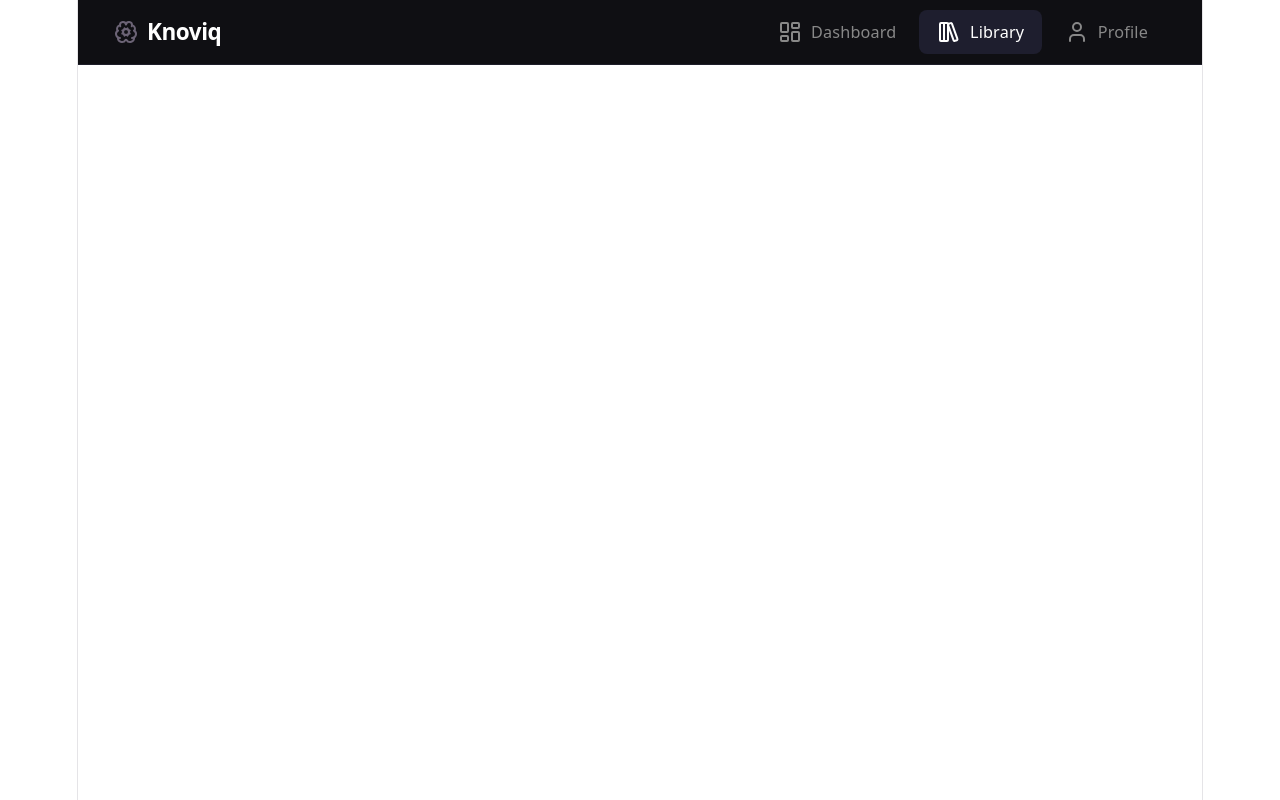
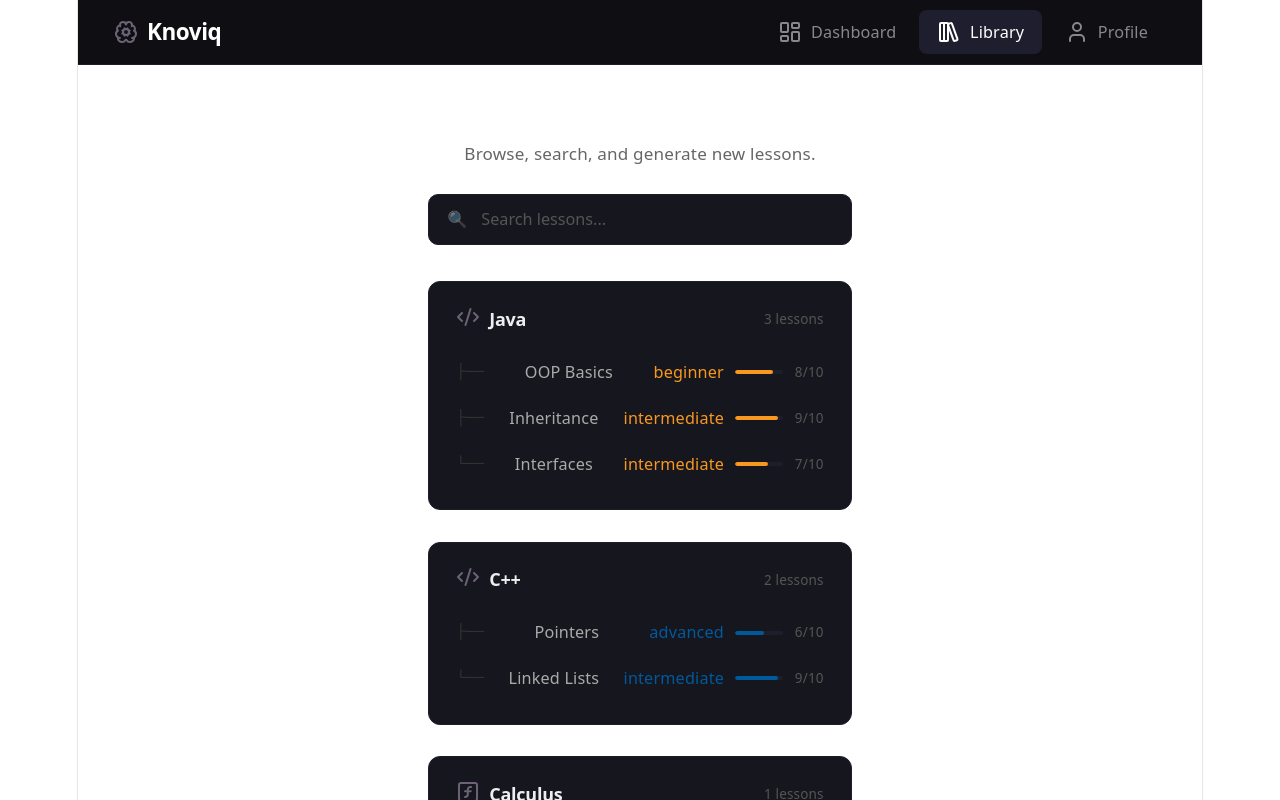
Before and after one commit to JairusCollantes/knoviq, a React (Vite) app: page /library in a window 1280 px wide. Shown: the top 800 px of the page. Built offline with nearby package versions, Linux system fonts and the light colour scheme.

Commit message:
Implement Library page with lesson search functionality and styling

```diff
--- a/src/App.jsx
+++ b/src/App.jsx
@@ -2,7 +2,7 @@ import { BrowserRouter, Routes, Route, Navigate } from 'react-router-dom';
 import Navbar from './components/Navbar';
 import Dashboard from './pages/Dashboard';
 // import Learn from './pages/Learn';
-// import Library from './pages/Library';
+import Library from './pages/Library';
 // import Results from './pages/Results';
 // import Profile from './pages/Profile';
 
@@ -13,9 +13,9 @@ export default function App() {
       <Routes>
         <Route path="/" element={<Navigate to="/dashboard" replace />} />
         <Route path="/dashboard" element={<Dashboard />} />
-        {/* <Route path="/learn/:lessonId" element={<Learn />} />
-        <Route path="/practice" element={<Library />} />
-        <Route path="/results/:attemptId" element={<Results />} />
+        {/* <Route path="/learn/:lessonId" element={<Learn />} /> */}
+        <Route path="/library" element={<Library />} />
+        {/* <Route path="/results/:attemptId" element={<Results />} />
         <Route path="/profile" element={<Profile />} /> */}
       </Routes>
     </BrowserRouter>
--- a/src/pages/Dashboard.jsx
+++ b/src/pages/Dashboard.jsx
@@ -1,6 +1,12 @@
 import { Link } from 'react-router-dom';
 import { CodeXml, SquareFunction } from 'lucide-react';
 import './Dashboard.css';
+
+const topics = [
+  { id: 'java', name: 'Java', color: '#f89820', icon: <CodeXml /> },
+  { id: 'cpp', name: 'C++', color: '#00599C', icon: <CodeXml /> },
+  { id: 'calculus', name: 'Calculus', color: '#e74c3c', icon: <SquareFunction /> },
+];
 
 export default function Dashboard() {
 
@@ -35,11 +41,7 @@ export default function Dashboard() {
       <section className="dash-section">
         <h2 className="section-title">Your Topics</h2>
         <div className="topics-row">
-          {[
-  { id: 'java', name: 'Java', color: '#f89820', icon: <CodeXml /> },
-  { id: 'cpp', name: 'C++', color: '#00599C', icon: <CodeXml /> },
-  { id: 'calculus', name: 'Calculus', color: '#e74c3c', icon: <SquareFunction /> },
-].map((t) => (
+          {topics.map((t) => (
             <Link
               key={t.id}
               to="/library"
--- /dev/null
+++ b/src/pages/Library.css
@@ -0,0 +1,170 @@
+.library {
+  max-width: 640px;
+  margin: 0 auto;
+  padding: 2.5rem 1.5rem 4rem;
+}
+
+.lib-header h1 {
+  font-size: 1.75rem;
+  font-weight: 700;
+  color: #fff;
+  margin: 0 0 0.25rem;
+}
+
+.lib-subtitle {
+  color: #666;
+  font-size: 0.95rem;
+  margin: 0 0 1.5rem;
+}
+
+.search-wrap {
+  display: flex;
+  align-items: center;
+  gap: 0.65rem;
+  background: #16161e;
+  border: 1px solid #1e1e2a;
+  border-radius: 10px;
+  padding: 0.65rem 1rem;
+  margin-bottom: 2rem;
+  transition: border-color 0.2s;
+}
+
+.search-wrap:focus-within {
+  border-color: #7c6aef55;
+}
+
+.search-icon {
+  font-size: 0.9rem;
+  opacity: 0.5;
+}
+
+.search-input {
+  flex: 1;
+  background: none;
+  border: none;
+  outline: none;
+  color: #eee;
+  font-size: 0.9rem;
+  font-family: inherit;
+}
+
+.search-input::placeholder {
+  color: #555;
+}
+
+.lib-topics {
+  display: flex;
+  flex-direction: column;
+  gap: 1.75rem;
+  margin-bottom: 2rem;
+}
+
+.lib-topic-group {
+  background: #16161e;
+  border: 1px solid #1e1e2a;
+  border-radius: 12px;
+  padding: 1.25rem 1.5rem;
+}
+
+.lib-topic-header {
+  display: flex;
+  align-items: center;
+  gap: 0.5rem;
+  margin-bottom: 0.85rem;
+}
+
+.lib-topic-icon {
+  font-size: 1.15rem;
+}
+
+.lib-topic-name {
+  font-size: 1rem;
+  font-weight: 600;
+  color: #eee;
+  margin: 0;
+}
+
+.lib-topic-count {
+  margin-left: auto;
+  font-size: 0.75rem;
+  color: #555;
+}
+
+.lib-lesson-list {
+  display: flex;
+  flex-direction: column;
+}
+
+.lib-lesson-row {
+  display: flex;
+  align-items: center;
+  gap: 0.6rem;
+  padding: 0.55rem 0;
+  text-decoration: none;
+  color: #aaa;
+  font-size: 0.9rem;
+  transition: color 0.15s;
+}
+
+.lib-lesson-row:hover {
+  color: #fff;
+}
+
+.lib-tree {
+  color: #333;
+  font-family: 'Courier New', monospace;
+  font-size: 0.85rem;
+  flex-shrink: 0;
+}
+
+.lib-lesson-title {
+  flex: 1;
+}
+
+.lib-lesson-progress {
+  display: flex;
+  align-items: center;
+  gap: 0.5rem;
+  flex-shrink: 0;
+}
+
+.lib-mini-bar {
+  width: 48px;
+  height: 4px;
+  background: #1e1e2a;
+  border-radius: 2px;
+  overflow: hidden;
+}
+
+.lib-mini-fill {
+  height: 100%;
+  border-radius: 2px;
+}
+
+.lib-lesson-score {
+  font-size: 0.75rem;
+  color: #555;
+  font-variant-numeric: tabular-nums;
+  width: 32px;
+  text-align: right;
+}
+
+.generate-btn {
+  width: 100%;
+  padding: 0.85rem;
+  background: #16161e;
+  border: 1.5px dashed #2a2a3a;
+  border-radius: 12px;
+  color: #666;
+  font-size: 0.9rem;
+  font-weight: 600;
+  font-family: inherit;
+  cursor: pointer;
+  transition: all 0.2s;
+}
+
+.generate-btn:hover {
+  border-color: #7c6aef55;
+  color: #7c6aef;
+  background: #7c6aef08;
+}
--- a/src/pages/Library.jsx
+++ b/src/pages/Library.jsx
@@ -0,0 +1,86 @@
+import { useState } from 'react';
+import { Link } from 'react-router-dom';
+import { CodeXml, SquareFunction } from 'lucide-react';
+import './Library.css';
+
+const topics = [
+  { id: 'java', name: 'Java', color: '#f89820', icon: <CodeXml /> },
+  { id: 'cpp', name: 'C++', color: '#00599C', icon: <CodeXml /> },
+  { id: 'calculus', name: 'Calculus', color: '#e74c3c', icon: <SquareFunction /> },
+];
+
+
+const lessons = [
+  { id: 'java-oop', topicId: 'java', title: 'OOP Basics', difficulty: 'beginner', progress: 8, total: 10 },
+  { id: 'java-inheritance', topicId: 'java', title: 'Inheritance', difficulty: 'intermediate', progress: 9, total: 10 },
+  { id: 'java-interfaces', topicId: 'java', title: 'Interfaces', difficulty: 'intermediate', progress: 7, total: 10 },
+  { id: 'cpp-pointers', topicId: 'cpp', title: 'Pointers', difficulty: 'advanced', progress: 6, total: 10 },
+  { id: 'cpp-linked-lists', topicId: 'cpp', title: 'Linked Lists', difficulty: 'intermediate', progress: 9, total: 10 },
+  { id: 'calc-limits', topicId: 'calculus', title: 'Limits & Continuity', difficulty: 'beginner', progress: 5, total: 10 },
+];
+
+
+export default function Library() {
+  const [search, setSearch] = useState('');
+
+  const filteredTopics = topics
+    .map((t) => ({
+      ...t,
+      lessons: lessons.filter(
+        (l) => l.topicId === t.id && l.title.toLowerCase().includes(search.toLowerCase())
+      ),
+    }))
+    .filter((t) => t.lessons.length > 0 || search === '');
+
+  return (
+    <div className="library">
+      <header className="lib-header">
+        <h1>My Lessons</h1>
+        <p className="lib-subtitle">Browse, search, and generate new lessons.</p>
+      </header>
+
+      <div className="search-wrap">
+        <span className="search-icon">🔍</span>
+        <input
+          type="text"
+          placeholder="Search lessons..."
+          value={search}
+          onChange={(e) => setSearch(e.target.value)}
+          className="search-input"
+        />
+      </div>
+
+      <div className="lib-topics">
+        {filteredTopics.map((t) => (
+          <div key={t.id} className="lib-topic-group">
+            <div className="lib-topic-header">
+              <span className="lib-topic-icon">{t.icon}</span>
+              <h2 className="lib-topic-name">{t.name}</h2>
+              <span className="lib-topic-count">{t.lessons.length} lessons</span>
+            </div>
+            <div className="lib-lesson-list">
+              {t.lessons.map((l, i) => {
+                const pct = Math.round((l.progress / l.total) * 100);
+                return (
+                  <Link key={l.id} to={`/learn/${l.id}`} className="lib-lesson-row">
+                    <span className="lib-tree">{i === t.lessons.length - 1 ? '└──' : '├──'}</span>
+                    <span className="lib-lesson-title">{l.title}</span>
+                    <span className="lib-difficulty" style={{ color: t.color }}>{l.difficulty}</span>
+                    <div className="lib-lesson-progress">
+                      <div className="lib-mini-bar">
+                        <div className="lib-mini-fill" style={{ width: `${pct}%`, background: t.color }} />
+                      </div>
+                      <span className="lib-lesson-score">{l.progress}/{l.total}</span>
+                    </div>
+                  </Link>
+                );
+              })}
+            </div>
+          </div>
+        ))}
+      </div>
+
+      <button className="generate-btn">+ Generate Lesson</button>
+    </div>
+  );
+}
```
